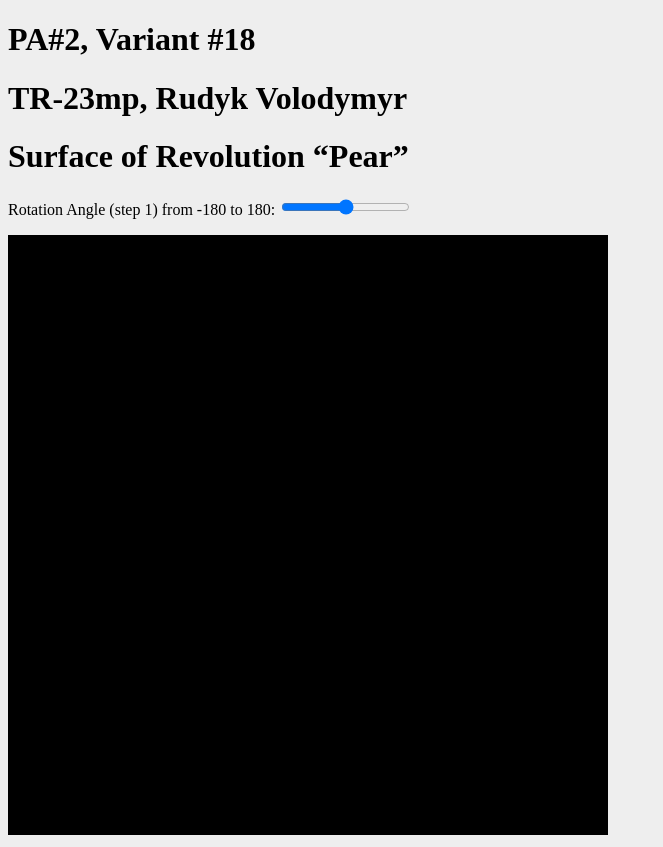
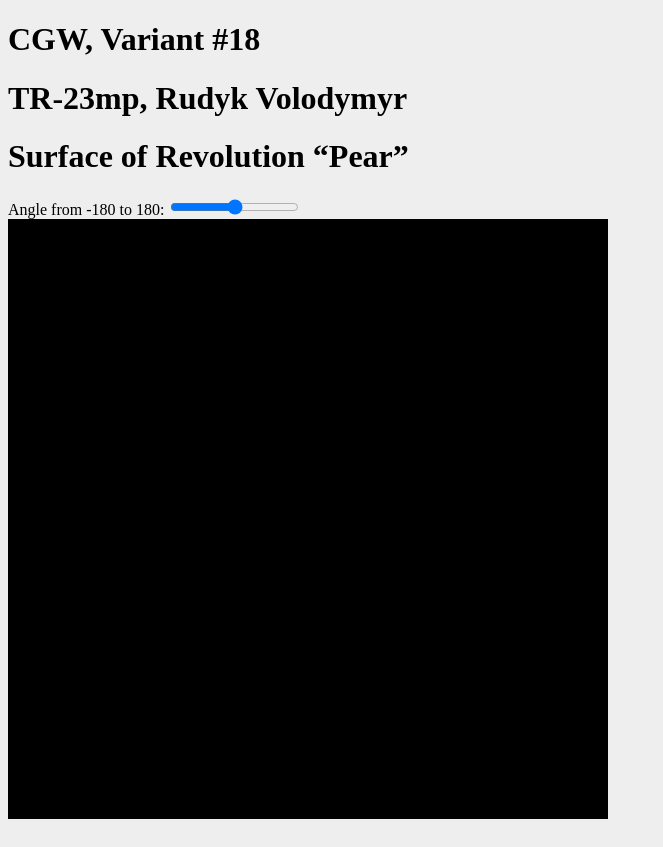
Before and after one commit to vovarudykk/virtual_reality, a plain HTML site: page index.html in a window 1280 px wide. Shown: the whole page, without its empty margins (0-663 px from the left). Drawn offline with Linux system fonts and the light colour scheme.

Commit message:
add readme and gif, improve html index

```diff
--- a/index.html
+++ b/index.html
@@ -3,7 +3,7 @@
   <head>
     <meta http-equiv="Content-Type" content="text/html; charset=UTF-8" />
 
-    <title>PA#2</title>
+    <title>CGW</title>
     <style>
       body {
         background-color: #eeeeee;
@@ -17,12 +17,12 @@
     <script src="./main.js"></script>
   </head>
   <body onload="init()">
-    <h1>PA#2, Variant #18</h1>
+    <h1>CGW, Variant #18</h1>
     <h1>TR-23mp, Rudyk Volodymyr</h1>
     <h1>Surface of Revolution “Pear”</h1>
 
     <div id="textureControls">
-      <label for="rAngle">Rotation Angle (step 1) from -180 to 180:</label>
+      <label for="rAngle">Angle from -180 to 180:</label>
       <input
         id="rAngle"
         type="range"
@@ -31,7 +31,6 @@
         step="1"
         onchange="reDraw()"
       />
-      <p id="userCoords"></p>
     </div>
 
     <div id="canvas-holder">
```
Also changed, not shown: README.md, 1 other file.
